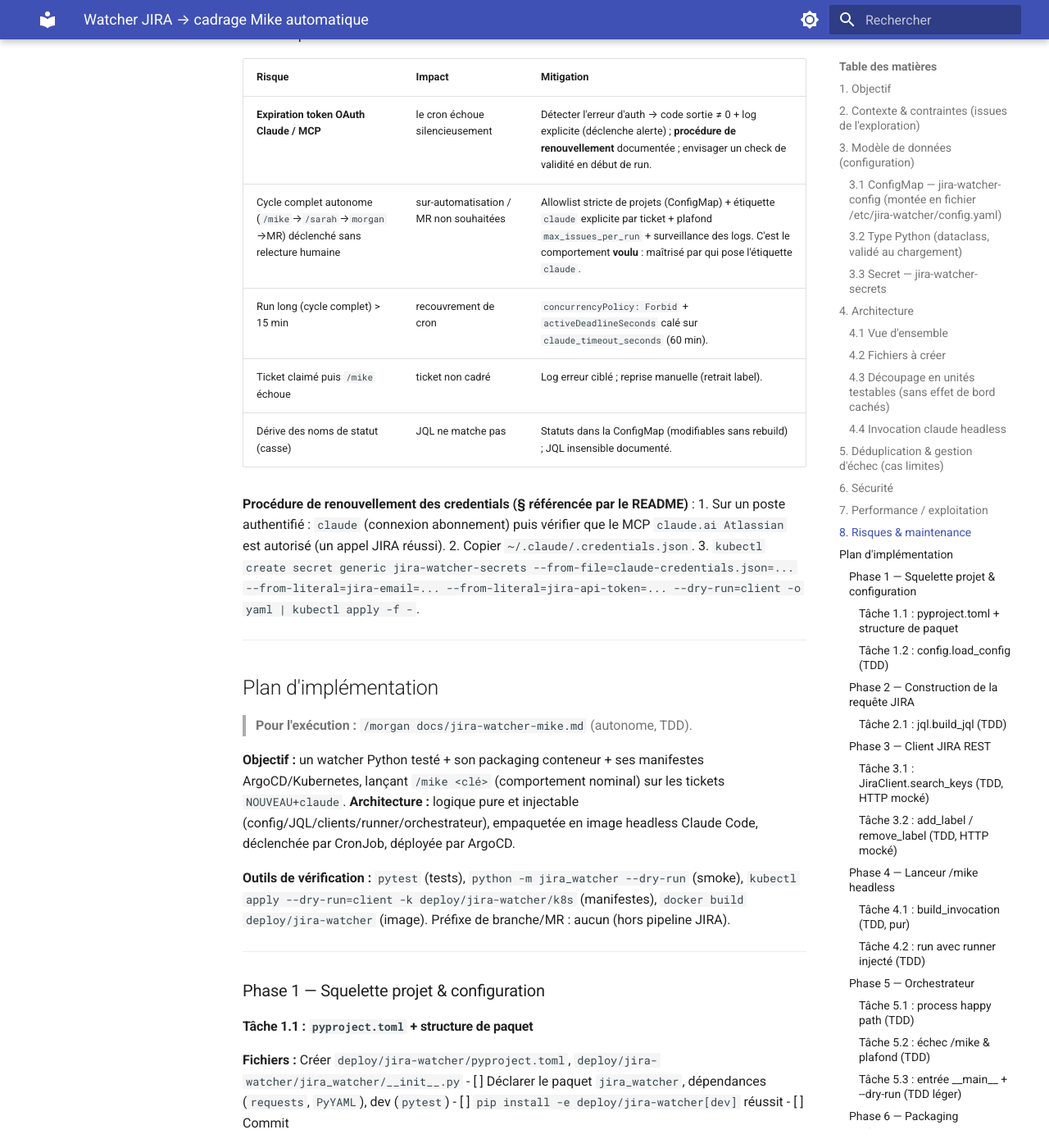
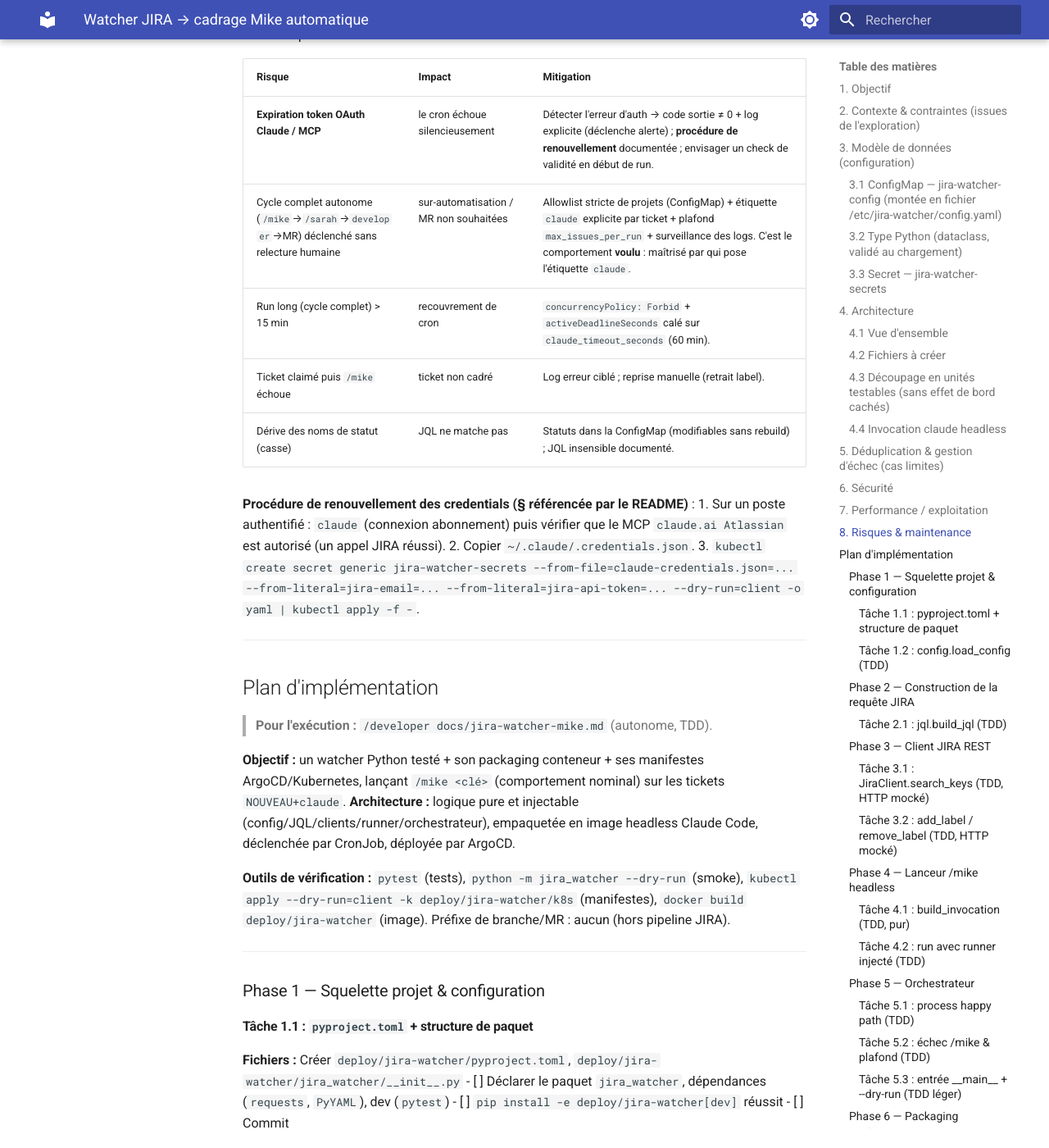
Before and after one commit to ezacae/ezacae-tooling, an MkDocs documentation site: the page built from docs/jira-watcher-mike.md, in a window 1280 px wide and 1400 px high, scrolled down 6011 px. Shown: the whole window at 82% size. Built offline with MkDocs 1.6.1 and Material for MkDocs 9.7.7, drawn with Linux system fonts in a browser that asks for light colours; some of the changed text lies outside the part shown.

Commit message:
fix(docs): jira-watcher cite /developer + fige l'invariant référentiel
La MR annonçait 0 référence orpheline. Il en restait 4, toutes dans
docs/jira-watcher-mike.md — une conception en attente d'exécution, donc un
document vivant : le premier qui l'exécute tape une commande supprimée.

- :6 et :222 → /developer (cible d'exécution)
- :38 → skills/developer/stacks/<stack>.md
- :207 → cycle /mike→/sarah→developer→MR

Ajoute tests/test-references-orphelines.sh. Il interdit les formes
OPÉRATIONNELLES (commande, chemin de skill ou d'agent, subagent_type, nom nu en
code inline) et autorise la mention en prose : formuler l'invariant sur le mot
seul interdirait la phrase du README écrite exprès par cette MR. Liste blanche
explicite en tête de fichier, une ligne par entrée avec sa raison, et la note
qu'une conception en attente d'exécution n'est pas une archive — c'est le cas
qui a produit ce défaut.

Rouge avant correction (4 références), vert après. Défaut attrapé à l'écriture :
le test lit git ls-files, il ne se voyait pas lui-même tant qu'il était non
suivi et aurait viré au rouge sur son propre en-tête au premier git add.

```diff
--- a/docs/jira-watcher-mike.md
+++ b/docs/jira-watcher-mike.md
@@ -3,7 +3,7 @@
 > **Statut** : Brouillon (conception)
 > **Type** : feature
 > **Auteur** : chuck (pipeline Sarah)
-> **Cible d'exécution** : `/morgan docs/jira-watcher-mike.md`
+> **Cible d'exécution** : `/developer docs/jira-watcher-mike.md`
 
 ## 1. Objectif
 
@@ -35,7 +35,7 @@
 | Périmètre de `/mike` | **Comportement nominal** : cadrage → `CONCEPTION` → `/sarah` (cycle complet autonome) | Choix utilisateur. Aucun garde-fou de périmètre ; `mike.md` non modifié. ⚠️ runs potentiellement longs (cf. §8). |
 | Emplacement | **`deploy/jira-watcher/`** dans ce repo | Choix utilisateur. ArgoCD pointe sur `deploy/jira-watcher/k8s`. |
 
-**Point ouvert assumé** : aucune `skills/john/stacks/<stack>.md` n'existe pour un profil
+**Point ouvert assumé** : aucune `skills/developer/stacks/<stack>.md` n'existe pour un profil
 « infra Python + Kubernetes ». On s'aligne sur les conventions du repo (style des scripts
 Bash existants, commentaires en français, `set -euo pipefail` côté shell). À créer
 ultérieurement si l'équipe industrialise ce type de livrable.
@@ -204,7 +204,7 @@
 | Risque | Impact | Mitigation |
 |---|---|---|
 | **Expiration token OAuth Claude / MCP** | le cron échoue silencieusement | Détecter l'erreur d'auth → code sortie ≠ 0 + log explicite (déclenche alerte) ; **procédure de renouvellement** documentée ; envisager un check de validité en début de run. |
-| Cycle complet autonome (`/mike`→`/sarah`→`morgan`→MR) déclenché sans relecture humaine | sur-automatisation / MR non souhaitées | Allowlist stricte de projets (ConfigMap) + étiquette `claude` explicite par ticket + plafond `max_issues_per_run` + surveillance des logs. C'est le comportement **voulu** : maîtrisé par qui pose l'étiquette `claude`. |
+| Cycle complet autonome (`/mike`→`/sarah`→`developer`→MR) déclenché sans relecture humaine | sur-automatisation / MR non souhaitées | Allowlist stricte de projets (ConfigMap) + étiquette `claude` explicite par ticket + plafond `max_issues_per_run` + surveillance des logs. C'est le comportement **voulu** : maîtrisé par qui pose l'étiquette `claude`. |
 | Run long (cycle complet) > 15 min | recouvrement de cron | `concurrencyPolicy: Forbid` + `activeDeadlineSeconds` calé sur `claude_timeout_seconds` (60 min). |
 | Ticket claimé puis `/mike` échoue | ticket non cadré | Log erreur ciblé ; reprise manuelle (retrait label). |
 | Dérive des noms de statut (casse) | JQL ne matche pas | Statuts dans la ConfigMap (modifiables sans rebuild) ; JQL insensible documenté. |
@@ -219,7 +219,7 @@
 
 ## Plan d'implémentation
 
-> **Pour l'exécution :** `/morgan docs/jira-watcher-mike.md` (autonome, TDD).
+> **Pour l'exécution :** `/developer docs/jira-watcher-mike.md` (autonome, TDD).
 
 **Objectif :** un watcher Python testé + son packaging conteneur + ses manifestes
 ArgoCD/Kubernetes, lançant `/mike <clé>` (comportement nominal) sur les tickets `NOUVEAU+claude`.
```
Also changed, not shown: 1 other file.
